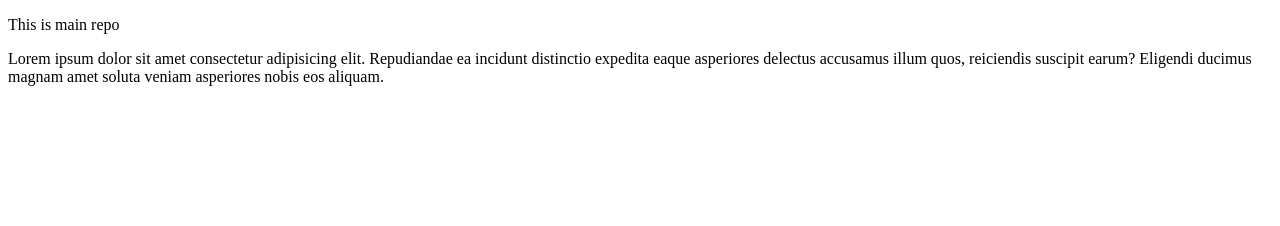
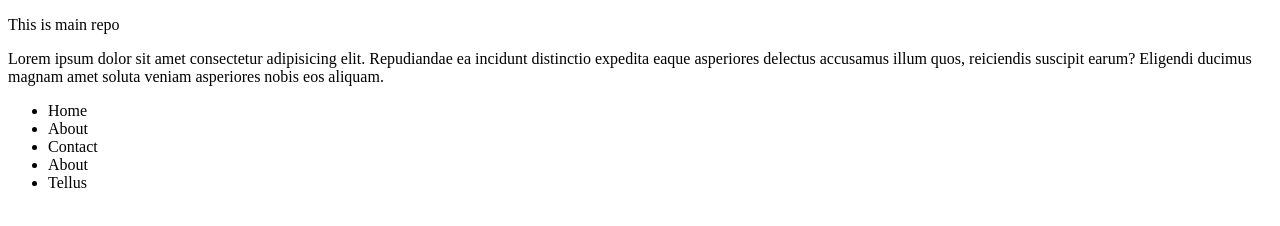
Before and after one commit to mureed-sultan/git-test, a plain HTML site: page index.html in a window 1280 px wide. Drawn offline with Linux system fonts and the light colour scheme.

Commit message:
shortcut commit

```diff
--- a/index.html
+++ b/index.html
@@ -9,5 +9,12 @@
 <body>
     <p>This is main repo</p>
     <p>Lorem ipsum dolor sit amet consectetur adipisicing elit. Repudiandae ea incidunt distinctio expedita eaque asperiores delectus accusamus illum quos, reiciendis suscipit earum? Eligendi ducimus magnam amet soluta veniam asperiores nobis eos aliquam.</p>
+    <ul>
+        <li>Home</li>
+        <li>About</li>
+        <li>Contact</li>
+        <li>About</li>
+        <li>Tellus</li>
+    </ul>
 </body>
 </html>
```
